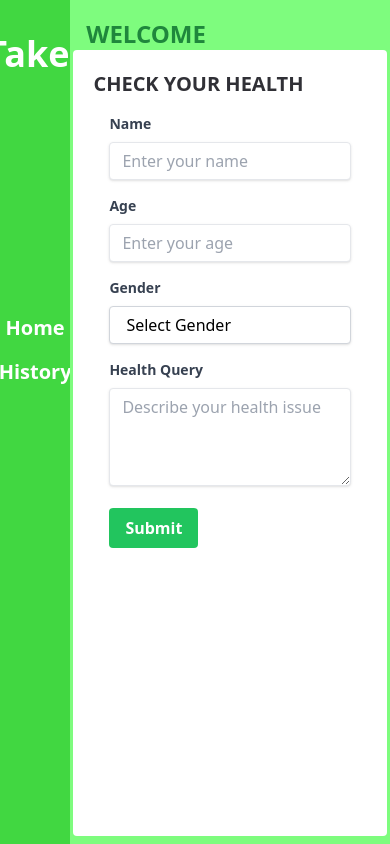
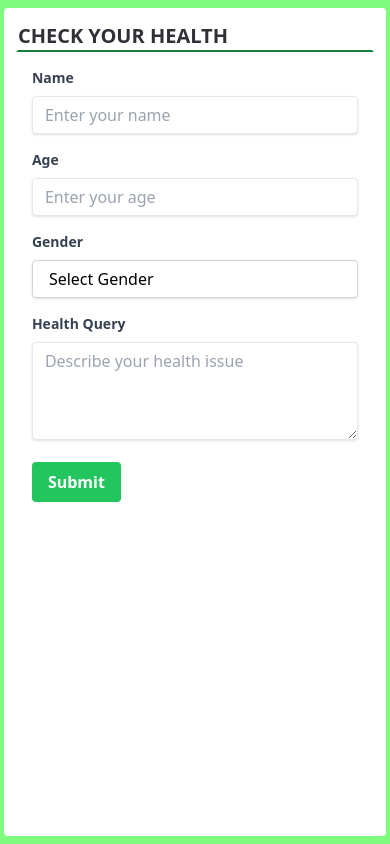
Before and after one commit to vishnuvardhanu/TakeCare, a React (Create React App) app: page / in a window 390 px wide. Built offline with nearby package versions, Linux system fonts and the light colour scheme.

Commit message:
fixed responsivenes, fixed Non Health related query problem

```diff
--- a/package.json
+++ b/package.json
@@ -11,6 +11,7 @@
     "react-dom": "^18.3.1",
     "react-router-dom": "^6.26.1",
     "react-scripts": "5.0.1",
+    "react-toastify": "^10.0.5",
     "web-vitals": "^2.1.4"
   },
   "scripts": {
--- a/src/api/search.jsx
+++ b/src/api/search.jsx
@@ -4,7 +4,7 @@ async function Search(name, age, gender, query, apikey) {
   const genAI = new GoogleGenerativeAI(`${apikey}`);
   const model = genAI.getGenerativeModel({ model: "gemini-pro" });
 
-  const prompt = `I am ${name}, ${gender} , I am ${age} years old and The following is the health issue I am facing: ${query}. Please provide the output in a valid JSON format, Strictly provide only json string object where I use parse on the output that will be give by you and with the structure: {'Heading': 'Heading for the disease or related heading', 'description': 'A detailed description of the issue or disease.','causes': ['Detailed explanations of how the issue occurs, broken down into clear points.'],'symptoms': ['Common symptoms associated with the issue, each described in separate points.'],'prevention': ['Steps to prevent the issue, formatted as distinct points.'],'treatment': ['Ways to treat the issue, listed in detailed points.'], 'Diet': ['diet to follow to get cured'] ,'examples': ['Relevant examples if applicable, presented as individual points.'],'related_conditions': ['Any related conditions or similar issues, explained in separate points.']}If possible give atleast 10 points in each array.Note: The output should strictly be a JSON string that starts with '{' and ends with '}'. The information should be presented as points detailed as sentences, avoiding ':' or '\n' characters to ensure the JSON string is valid and parseable. Make sure there is no error while parsing the output you provide with JSON.parse()`;
+  const prompt = `I am ${name}, ${gender} , I am ${age} years old and The following is the health issue I am facing: ${query}. Please provide the output in a valid JSON format, Strictly provide only json string object where I use parse on the output that will be give by you and with the structure: {'isHealth':boolean value whether query is related to healt issue or not, 'Heading': 'Heading for the disease or related heading', 'description': 'A detailed description of the issue or disease.','causes': ['Detailed explanations of how the issue occurs, broken down into clear points.'],'symptoms': ['Common symptoms associated with the issue, each described in separate points.'],'prevention': ['Steps to prevent the issue, formatted as distinct points.'],'treatment': ['Ways to treat the issue, listed in detailed points.'], 'Diet': ['diet to follow to get cured'] ,'examples': ['Relevant examples if applicable, presented as individual points.'],'related_conditions': ['Any related conditions or similar issues, explained in separate points.']}If possible give atleast 10 points in each array.Note: The output should strictly be a JSON string that starts with '{' and ends with '}'. The information should be presented as points detailed as sentences, avoiding ':' or '\n' characters to ensure the JSON string is valid and parseable. Make sure there is no error while parsing the output you provide with JSON.parse()`;
 
   const result = await model.generateContent(prompt);
   let text = result.response.text();
--- a/src/components/Sidebar.jsx
+++ b/src/components/Sidebar.jsx
@@ -2,12 +2,14 @@ import React from 'react'
 import Logo from './Logo'
 import { NavLink } from 'react-router-dom'
 
-function Sidebar() {
+function Sidebar({width}) {
+
+  const textsize = width>=1200 ? 'text-4xl' : 'text-3xl';
   return (
     <div className='h-full w-[18%] bg-[#41d741] text-white'>
         <div className='flex h-[10%] items-center mt-3 w-full justify-center'>
              <Logo/>
-            <p className='font-bold text-4xl'>TakeCare</p>
+            <p className={`font-bold ${textsize}`}>TakeCare</p>
         </div>
         <div className='flex flex-col w-full h-[60%] justify-center items-center gap-4 font-semibold text-xl'>
           <NavLink to={"/"} className="hover:underline decoration-green-700 decoration-2">Home</NavLink>
--- /dev/null
+++ b/src/context/AppContext.jsx
@@ -0,0 +1,15 @@
+import React, { createContext, useState } from 'react';
+
+export const MyContext = createContext();
+
+function AppContext({children}) {
+
+    const [history, setHistory] = useState(["history"]);
+  return (
+    <MyContext.Provider value={{history,setHistory}}>
+        {children}
+    </MyContext.Provider>
+  )
+}
+
+export default AppContext
--- a/src/index.css
+++ b/src/index.css
@@ -22,5 +22,5 @@
 
 /* Handle on hover */
 ::-webkit-scrollbar-thumb:hover {
-    background: #555;
+    background: #53da53;
 }
--- a/src/pages/Dashboard.jsx
+++ b/src/pages/Dashboard.jsx
@@ -1,15 +1,47 @@
-import React from 'react'
+import React, { useState, useEffect } from 'react'
 import { Outlet, NavLink } from 'react-router-dom'
 import Sidebar from '../components/Sidebar'
+import Navbar from '../components/Navbar';
+import AppContext from '../context/AppContext';
+
 function Dashboard() {
+
+
+  const [width, setWidth] = useState(window.innerWidth)
+  const textSize = width <= 1200 ? 'text-xl' : 'text-2xl';
+  const screensize = width >=1000 ? 'w-[82%]' : 'w-full';
+  useEffect(() => {
+      const handleResize = () => {
+          setWidth(window.innerWidth);
+      };
+
+      // Listen for resize events
+      window.addEventListener('resize', handleResize);
+
+      // Clean up the event listener on unmount
+      return () => {
+          window.removeEventListener('resize', handleResize);
+      };
+  }, []);
   return (
     <div className='flex h-[100vh] w-full'>
-        <Sidebar/>
-        <div className='bg-[#7efc7e] w-[82%]  h-full flex flex-col justify-end items-center pb-2'>
-          <h2 className='text-start w-full px-4 text-2xl text-[#1f873c] font-semibold'>WELCOME</h2>
-          <Outlet/>
+      {
+        width>=1000 &&
+        <Sidebar width={width}/>
+      }
+        <div className={`bg-[#7efc7e] ${screensize} h-full flex flex-col justify-end items-center py-2`}>
+          {/* {
+            width>=1000 &&
+            <h2 className="text-start w-full px-4 text-2xl text-[#1f873c] font-semibold">WELCOME</h2>
+          } */}
+          {
+            width<=1000 &&
+            <Navbar/>
+          }
+          <AppContext>
+            <Outlet/>
+          </AppContext>
         </div>
-
     </div>
   )
 }
--- a/src/pages/History.jsx
+++ b/src/pages/History.jsx
@@ -1,8 +1,13 @@
-import React from 'react'
+import React,{useContext} from 'react'
+import { MyContext } from '../context/AppContext'
 
 function History() {
+  const{history,setHistory}=useContext(MyContext);
+  console.log(history)
   return (
-    <div>History</div>
+    <div className='w-[98%] h-full p-5 bg-white rounded overflow-hidden overflow-y-scroll'>
+
+    </div>
   )
 }
 
--- a/src/pages/Home.jsx
+++ b/src/pages/Home.jsx
@@ -1,9 +1,12 @@
-import React, { useState } from 'react'
+import React, { useContext, useState } from 'react'
+import { toast, ToastContainer } from 'react-toastify';
+import "react-toastify/dist/ReactToastify.css";
 import Search from '../api/search'
 import GenderDropdown from '../components/GenderDropdown';
 import AgeInput from '../components/AgeInput'
 import QueryInput from '../components/QueryInput'
 import NameInput from '../components/NameInput';
+import { MyContext } from '../context/AppContext';
 
 function Home() {
 
@@ -12,20 +15,36 @@ function Home() {
   const[name,setName] = useState("");
   const[age,setAge] = useState("");
   const[gender,setGender] = useState("");
+  const padding = window.innerWidth>=500 ? 'p-5' : 'p-3';
+  const{history,setHistory} = useContext(MyContext);
 
   const handleSubmit = async (e) => {
     e.preventDefault();
     console.log("Loading")
     const apikey = process.env.REACT_APP_GEMINI_KEY || 'Key not defined';
     const res = await Search(name, age, gender, query, apikey);
+    if(!res.isHealth)
+    {
+      toast.error("Invalid Query",{
+        position:'top-right'
+      })
+      toast.error("Search Related to Health Issue",{
+        position:'top-right'
+      })
+    }
+    else{
+      toast.success("History Updated",{
+        position:'top-right'
+      })
+    }
     console.log("received");
     setResult(res);
-    console.log(res);
   };
 
+
   return (
-    <div className='w-[98%] h-[94%] p-5 bg-white rounded overflow-hidden overflow-y-scroll'>
-      <h2 className='text-xl text-[#303036] font-semibold'>CHECK YOUR HEALTH</h2>
+    <div className={`w-[98%] h-full ${padding} bg-white rounded overflow-hidden overflow-y-scroll`}>
+      <h2 className='text-xl text-[#303036] font-bold border-2 border-b-green-700 border-white'>CHECK YOUR HEALTH</h2>
 
 
       <form onSubmit={handleSubmit} className="max-w-lg mx-auto p-4">
@@ -43,8 +62,9 @@ function Home() {
       </form>
 
       <div className="p-4">
+
         {
-          result && (
+          result && result.isHealth && (
             <>
             <h1 className='text-2xl text-green-700 font-bold border-2 border-b-green-700 border-white'>{result.Heading}</h1>
             <div className='p-2'>
@@ -52,7 +72,7 @@ function Home() {
               <p>{result.description}</p>
               {/* Causes */}
               {
-                result.causes.length!=0 && (
+                result.causes.length!==0 && (
                   <div>
                     <h2 className='font-bold text-lg text-green-700'>Causes</h2>
                     <ul>
@@ -69,7 +89,7 @@ function Home() {
               }
               {/* Symptoms */}
               {
-                result.symptoms.length!=0 && (
+                result.symptoms.length!==0 && (
                   <div>
                     <h2 className='font-bold text-lg text-green-700'>Symptoms</h2>
                     <ul>
@@ -86,7 +106,7 @@ function Home() {
               }
               {/* Treatment */}
               {
-                result.treatment.length!=0 && (
+                result.treatment.length!==0 && (
                   <div>
                     <h2 className='font-bold text-lg text-green-700'>Treatment</h2>
                     <ul>
@@ -103,7 +123,7 @@ function Home() {
               }
               {/* prevention */}
               {
-                result.prevention.length!=0 && (
+                result.prevention.length!==0 && (
                   <div>
                     <h2 className='font-bold text-lg text-green-700'>Prevention</h2>
                     <ul>
@@ -120,7 +140,7 @@ function Home() {
               }
               {/* Diet */}
               {
-                result.Diet.length!=0 && (
+                result.Diet.length!==0 && (
                   <div>
                     <h2 className='font-bold text-lg text-green-700'>Diet</h2>
                     <ul>
@@ -137,7 +157,7 @@ function Home() {
               }
               {/* related_conditions */}
               {
-                result.related_conditions.length!=0 && (
+                result.related_conditions.length!==0 && (
                   <div>
                     <h2 className='font-bold text-lg text-green-700'>Related Conditions</h2>
                     <ul>
@@ -154,7 +174,7 @@ function Home() {
               }
               {/* examples */}
               {
-                result.examples.length!=0 && (
+                result.examples.length!==0 && (
                   <div>
                     <h2 className='font-bold text-lg text-green-700'>Examples</h2>
                     <ul>
@@ -174,6 +194,7 @@ function Home() {
           )
         }
       </div>
+      <ToastContainer />
     </div>
   )
 }
```
Also changed, not shown: 1 other file (tests, documents, lock files or other folders).
